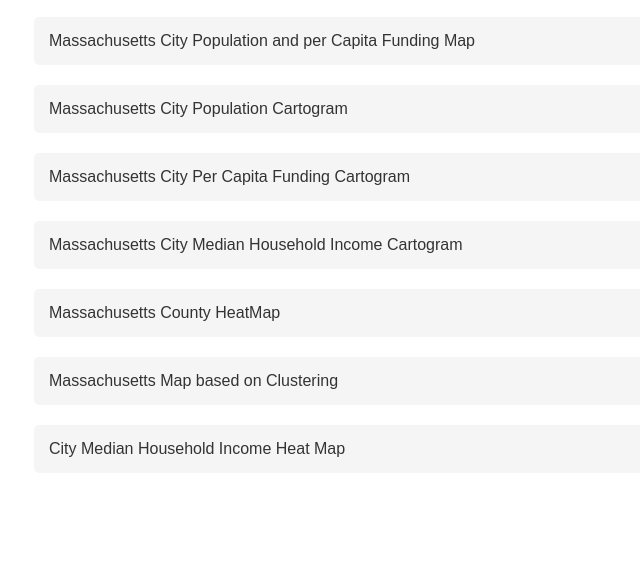
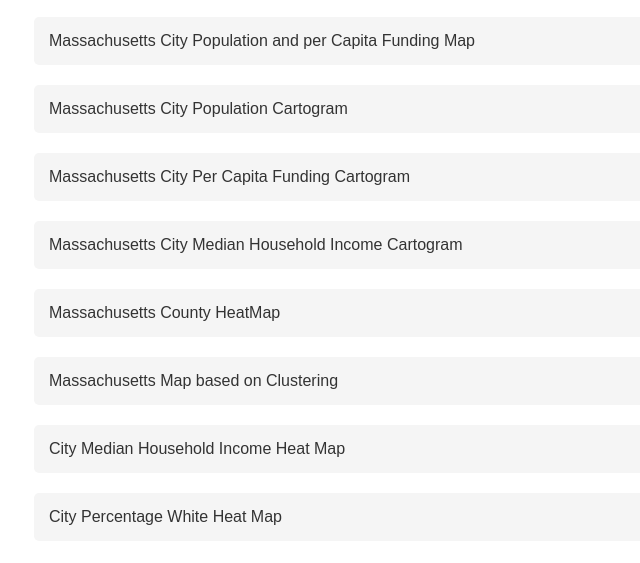
Before and after one commit to AtulAravindDas/Markey-Project-Maps, a plain HTML site: page index.html in a window 1280 px wide. Shown: the part 159-722 px from the top of the page, without its empty margins (206-846 px from the left). Drawn offline with Linux system fonts and the light colour scheme.

Commit message:
Update index.html

```diff
--- a/index.html
+++ b/index.html
@@ -33,6 +33,7 @@
     <a class="map-link" href="massachusetts_county_funding_map.html">Massachusetts County HeatMap</a>
     <a class="map-link" href="Map based on Clustering.html">Massachusetts Map based on Clustering</a>
     <a class="map-link" href="City Median Household Income Heat Map.html">City Median Household Income Heat Map</a>
+    <a class="map-link" href="City Percentage White Heat Map.html">City Percentage White Heat Map</a>
 
 </body>
 </html>
```
